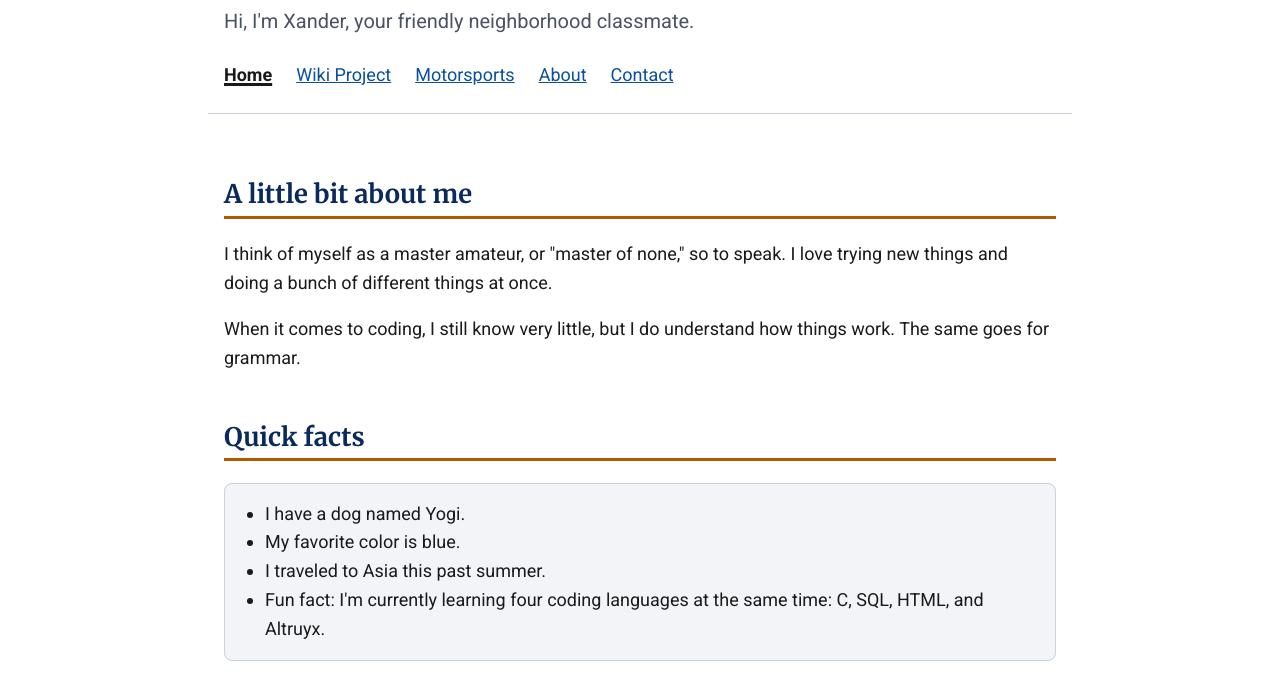
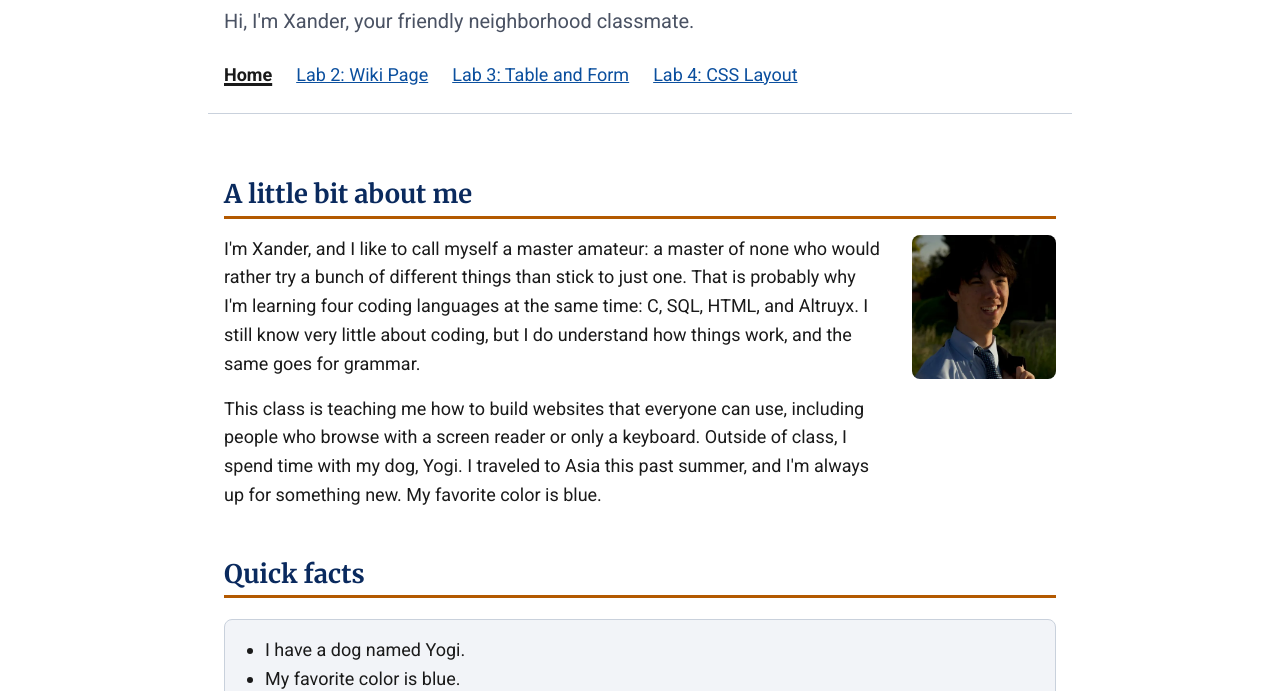
Before and after one commit to Why-Not-X/universal-design, a plain HTML site: page index.html in a window 1280 px wide. Shown: the part 103-794 px from the top of the page. Drawn offline with Linux system fonts and the light colour scheme.

Commit message:
lab 4
Co-Authored-By: Claude Opus 5.5 <noreply@anthropic.com>

```diff
--- /dev/null
+++ b/css/lab4.css
@@ -0,0 +1,354 @@
+/* Lab 4: Accessible CSS Layout
+   A page about Blaster, built like his boombox: buttons on top (nav),
+   a tape deck in the middle (main), and a speaker on each side (the two asides). */
+
+/* Two Google Fonts: Chakra Petch for headings, Roboto for paragraphs */
+@import url('https://fonts.googleapis.com/css2?family=Chakra+Petch:wght@700&family=Roboto:wght@400;700&display=swap');
+
+/* ---------- Colors ----------
+   Blaster red, gray, black, and yellow. Every text color has a contrast
+   of at least 7.8 to 1 on its background. */
+:root {
+    --page: #2a2a30;
+    --red: #a3101c;
+    --black: #141418;
+    --speaker: #3a3a42;
+    --key: #dcdcdc;
+    --yellow: #ffd23f;
+    --cream: #f4ebd0;
+    --dark-red: #8a0d18;
+    --light-gray: #d0d0d6;
+    --white: #ffffff;
+}
+
+/* ---------- Base text: legible font, size, and line height ---------- */
+html {
+    background: var(--page);
+}
+
+body {
+    margin: 0;
+    color: var(--white);
+    font-family: Roboto, Arial, sans-serif;
+    font-size: 1.125rem;
+    line-height: 1.6;
+}
+
+h1,
+h2 {
+    font-family: "Chakra Petch", Arial, sans-serif;
+    line-height: 1.2;
+}
+
+h2 {
+    margin-top: 0;
+    font-size: 1.5rem;
+}
+
+/* ---------- The boombox: CSS grid areas for the 2D layout ----------
+   Mobile first: one column. The order matches the HTML. */
+body {
+    display: grid;
+    grid-template-columns: 1fr;
+    grid-template-areas:
+        "header"
+        "nav"
+        "main"
+        "cassettes"
+        "facts"
+        "footer";
+    gap: 1rem;
+    max-width: 75rem;
+    margin: 1rem auto;
+    padding: 1rem;
+    background: var(--red);
+    border-radius: 1.5rem;
+}
+
+header { grid-area: header; }
+nav    { grid-area: nav; }
+main   { grid-area: main; }
+.cassettes { grid-area: cassettes; }
+.facts { grid-area: facts; }
+footer { grid-area: footer; }
+
+/* ---------- Header: the handle and the tuner display ---------- */
+header {
+    padding: 0.5rem 0.5rem 0;
+}
+
+/* The carrying handle across the top (decoration only) */
+header::before {
+    content: "";
+    display: block;
+    width: 60%;
+    height: 0.75rem;
+    margin: 0 auto 1rem;
+    background: var(--black);
+    border-radius: 0.5rem;
+}
+
+.site-name {
+    margin: 0;
+    font-weight: bold;
+}
+
+/* The page title sits in a dark "tuner display" */
+h1 {
+    display: inline-block;
+    margin: 0.5rem 0;
+    padding: 0.5rem 1rem;
+    background: var(--black);
+    color: var(--yellow);
+    font-size: 2rem;
+    border-radius: 0.5rem;
+}
+
+.tagline {
+    margin: 0;
+}
+
+/* ---------- Nav: flexbox for the 1D row of boombox buttons ---------- */
+nav ul {
+    display: flex;
+    flex-direction: column;   /* Mobile: stacked, thumb-sized buttons */
+    gap: 0.75rem;
+    margin: 0;
+    padding: 0;
+    list-style: none;
+}
+
+nav a {
+    display: flex;
+    align-items: center;
+    justify-content: center;
+    min-height: 3.5rem;
+    padding: 0.5rem 1.25rem;
+    background: var(--key);
+    color: var(--black);
+    font-weight: bold;
+    text-align: center;
+    text-decoration: none;
+    border-bottom: 5px solid #8a8a8a;
+    border-radius: 0.5rem;
+}
+
+nav a:hover {
+    text-decoration: underline;
+}
+
+/* The button for the page you are on is "pressed in" and yellow */
+nav a[aria-current="page"] {
+    background: var(--yellow);
+    border-bottom-width: 2px;
+}
+
+/* ---------- Main: the cassette deck ---------- */
+main {
+    padding: 1.25rem;
+    background: var(--cream);
+    color: #1a1a1a;
+    border: 0.75rem solid var(--black);
+    border-radius: 1rem;
+}
+
+/* The tape window with two spools (decoration only) */
+main::before {
+    content: "";
+    display: block;
+    height: 4rem;
+    margin-bottom: 1.25rem;
+    background:
+        radial-gradient(circle at 25% 50%, var(--black) 0 0.5rem, var(--key) 0.5rem 1.2rem, transparent 1.2rem),
+        radial-gradient(circle at 75% 50%, var(--black) 0 0.5rem, var(--key) 0.5rem 1.2rem, transparent 1.2rem),
+        var(--black);
+    border-radius: 2rem;
+}
+
+main h2 {
+    color: var(--dark-red);
+}
+
+main a {
+    color: var(--dark-red);
+}
+
+
+main section + section {
+    margin-top: 1.5rem;
+}
+
+
+/* ---------- Asides: the two speakers ---------- */
+aside {
+    padding: 1.25rem;
+    background: var(--speaker);
+    border-radius: 1rem;
+}
+
+/* A round speaker grille above the text (decoration only).
+   The text sits on a solid background so it stays readable. */
+aside::before {
+    content: "";
+    display: block;
+    width: 8rem;
+    aspect-ratio: 1;
+    margin: 0 auto 1rem;
+    background:
+        radial-gradient(circle, var(--black) 2px, transparent 2.5px) 0 0 / 0.6rem 0.6rem,
+        #55555e;
+    border: 0.5rem solid var(--black);
+    border-radius: 50%;
+}
+
+aside ul {
+    margin: 0;
+    padding-left: 1.25rem;
+}
+
+aside li + li {
+    margin-top: 0.5rem;
+}
+
+aside a {
+    color: var(--yellow);
+}
+
+/* Quick facts: term in yellow, answer below it */
+dl {
+    margin: 0;
+}
+
+dt {
+    margin-top: 0.75rem;
+    color: var(--yellow);
+    font-weight: bold;
+}
+
+dd {
+    margin: 0;
+}
+
+/* ---------- Footer: the tape deck buttons ---------- */
+footer {
+    padding: 1rem;
+    background: var(--black);
+    color: var(--light-gray);
+    font-size: 1rem;
+    border-radius: 0.75rem;
+}
+
+/* A row of small deck buttons (decoration only) */
+footer::before {
+    content: "";
+    display: block;
+    width: 12rem;
+    height: 1.25rem;
+    margin-bottom: 0.75rem;
+    background: repeating-linear-gradient(90deg, var(--key) 0 2rem, transparent 2rem 2.5rem);
+    border-radius: 0.25rem;
+}
+
+footer p {
+    margin: 0;
+}
+
+footer a {
+    color: var(--yellow);
+}
+
+/* ---------- Accessibility helpers ---------- */
+
+/* Hide only visually, but have it available for screen readers */
+.sr-only {
+    border: 0;
+    clip: rect(0, 0, 0, 0);
+    height: 1px;
+    margin: -1px;
+    overflow: hidden;
+    padding: 0;
+    position: absolute;
+    white-space: nowrap;
+    width: 1px;
+}
+
+/* Skip navigation: drops down from the top when someone presses Tab */
+.skip-link {
+    position: absolute;
+    top: 0;
+    left: 1rem;
+    z-index: 100;
+    padding: 0.75rem 1.25rem;
+    background: var(--yellow);
+    color: var(--black);
+    font-weight: bold;
+    border-radius: 0 0 0.5rem 0.5rem;
+    transform: translateY(-100%);
+    transition: transform 0.25s ease-out;
+}
+
+.skip-link:focus {
+    transform: translateY(0);
+}
+
+/* Yellow and black focus ring that shows up on every background */
+a:focus {
+    outline: 3px solid var(--yellow);
+    outline-offset: 2px;
+    box-shadow: 0 0 0 6px var(--black);
+}
+
+@media (prefers-reduced-motion: reduce) {
+    .skip-link {
+        transition: none;
+    }
+}
+
+/* ---------- Tablet: 40rem (640px) and wider ----------
+   The tape deck goes full width and the two speakers sit side by side below it.
+   The nav buttons turn into a horizontal row. */
+@media (min-width: 40rem) {
+    body {
+        grid-template-columns: 1fr 1fr;
+        grid-template-areas:
+            "header header"
+            "nav    nav"
+            "main   main"
+            "facts  cassettes"
+            "footer footer";
+        margin: 2rem auto;
+        padding: 1.5rem;
+    }
+
+    nav ul {
+        flex-direction: row;
+        flex-wrap: wrap;
+    }
+
+    nav li {
+        flex: 1 1 auto;
+    }
+
+    h1 {
+        font-size: 2.5rem;
+    }
+
+}
+
+/* ---------- Desktop: 64rem (1024px) and wider ----------
+   A real boombox: speaker, tape deck, speaker. */
+@media (min-width: 64rem) {
+    body {
+        grid-template-columns: 1fr 2fr 1fr;
+        grid-template-areas:
+            "header header header"
+            "nav    nav    nav"
+            "facts  main   cassettes"
+            "footer footer footer";
+    }
+
+    /* Keep the tape deck's lines to a readable length */
+    main {
+        max-width: 50rem;
+    }
+}
--- a/css/legibility.css
+++ b/css/legibility.css
@@ -164,6 +164,55 @@ header nav a[aria-current="page"] {
 }
 
 /* ---------- Home page ---------- */
+/* About me: on wider screens the photo sits beside the text (CSS grid)
+   and is exactly as tall as the first paragraph */
+.about-me {
+    display: grid;
+    gap: 1rem 2rem;
+}
+
+.about-me h2,
+.about-me p {
+    margin: 0;
+}
+
+.about-me h2 {
+    margin-top: 3rem;
+}
+
+.avatar {
+    width: 12rem;
+    max-width: 100%;
+    height: auto;
+    border-radius: 0.5rem;
+}
+
+@media (min-width: 40rem) {
+    .about-me {
+        grid-template-columns: 1fr 9rem;
+    }
+
+    .about-me h2 {
+        grid-column: 1 / -1;
+    }
+
+    .about-me p {
+        grid-column: 1;
+    }
+
+    /* height: 0 keeps the photo from stretching the row;
+       min-height: 100% then fills the row the first paragraph sets */
+    .avatar {
+        grid-column: 2;
+        grid-row: 2;
+        width: 100%;
+        height: 0;
+        min-height: 100%;
+        object-fit: cover;
+        object-position: center top;
+    }
+}
+
 .facts {
     padding: 1rem 1rem 1rem 2.5rem;
     background: var(--box);
--- a/index.html
+++ b/index.html
@@ -19,19 +19,19 @@
             <h2 id="site-nav-heading" class="sr-only">Site navigation</h2>
             <ul>
                 <li><a href="index.html" aria-current="page">Home</a></li>
-                <li><a href="subaru-wrx.html">Wiki Project</a></li>
-                <li><a href="motorsports.html">Motorsports</a></li>
-                <li><a href="about.html">About</a></li>
-                <li><a href="contact.html">Contact</a></li>
+                <li><a href="subaru-wrx.html">Lab 2: Wiki Page</a></li>
+                <li><a href="motorsports.html">Lab 3: Table and Form</a></li>
+                <li><a href="lab4.html">Lab 4: CSS Layout</a></li>
             </ul>
         </nav>
     </header>
 
     <main id="main-content" class="container">
-        <section aria-labelledby="about-heading">
+        <section class="about-me" aria-labelledby="about-heading">
             <h2 id="about-heading">A little bit about me</h2>
-            <p>I think of myself as a master amateur, or "master of none," so to speak. I love trying new things and doing a bunch of different things at once.</p>
-            <p>When it comes to coding, I still know very little, but I do understand how things work. The same goes for grammar.</p>
+            <img class="avatar" src="images/xander.webp" width="480" height="480" alt="Photo of me, Xander, smiling outdoors in a light blue shirt and tie.">
+            <p>I'm Xander, and I like to call myself a master amateur: a master of none who would rather try a bunch of different things than stick to just one. That is probably why I'm learning four coding languages at the same time: C, SQL, HTML, and Altruyx. I still know very little about coding, but I do understand how things work, and the same goes for grammar.</p>
+            <p>This class is teaching me how to build websites that everyone can use, including people who browse with a screen reader or only a keyboard. Outside of class, I spend time with my dog, Yogi. I traveled to Asia this past summer, and I'm always up for something new. My favorite color is blue.</p>
         </section>
 
         <section aria-labelledby="facts-heading">
```
Also changed, not shown: lab4.html (added, +67 -0 lines), motorsports.html (+3 -4 lines), subaru-wrx.html (+3 -4 lines), images/xander.webp (added).
